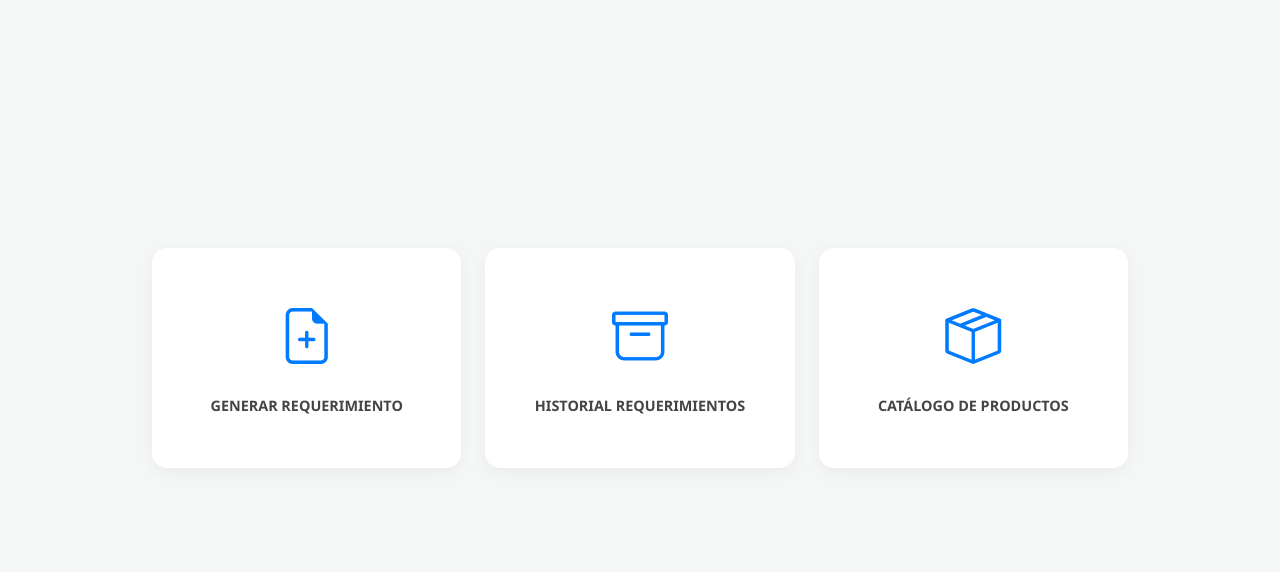
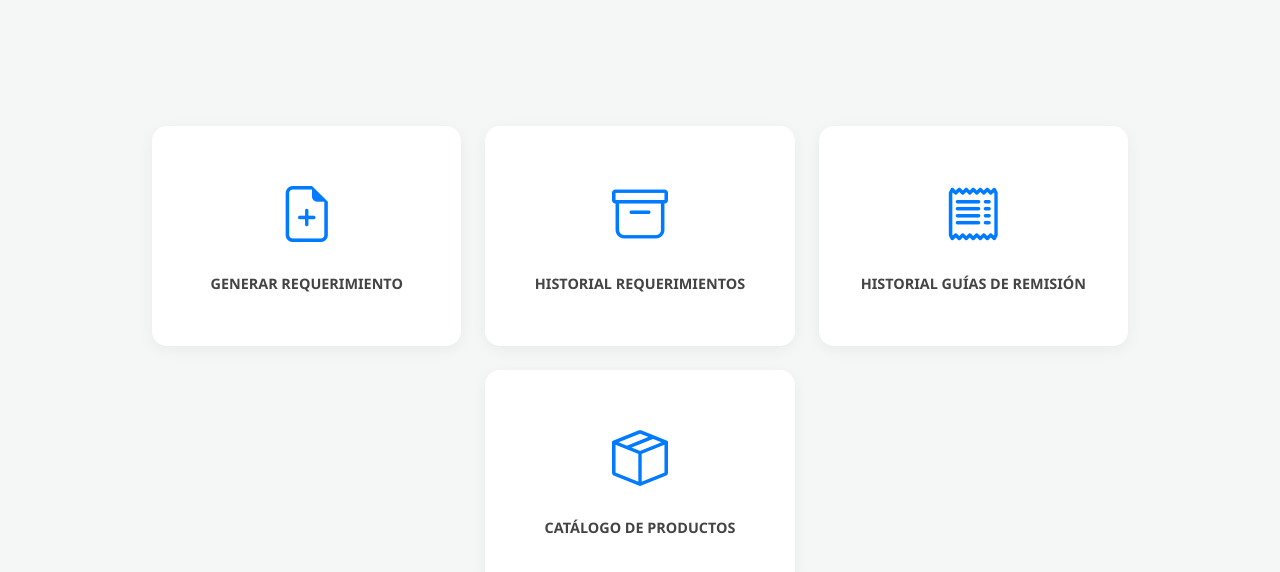
Before and after one commit to johpser/ERP, a plain HTML site: page page/menu2.html in a window 1280 px wide. Shown: the part 70-642 px from the top of the page. Drawn offline with nearby package versions, Linux system fonts and the light colour scheme.

Commit message:
se añadio historial guia a editors

```diff
--- a/page/menu2.html
+++ b/page/menu2.html
@@ -116,6 +116,14 @@
                         <h6 class="module-title">Historial Requerimientos</h6>
                     </a>
                 </div>
+<div class="col-6 col-md-4">
+                <a href="historial2.html" class="module-card">
+                    <div class="icon-box"><i class="bi bi-receipt"></i></div>
+                    <h6 class="module-title">Historial Guías de Remisión</h6>
+                </a>
+            </div>
+
+
                 <!-- Catálogo de Productos -->
                 <div class="col-10 col-md-4">
                     <a href="productos.html" class="module-card">
```
Also changed, not shown: page/historial2.html (+1 -0 lines), page/historial_reque.html (+1 -0 lines), page/requerimiento.html (+1 -0 lines).
